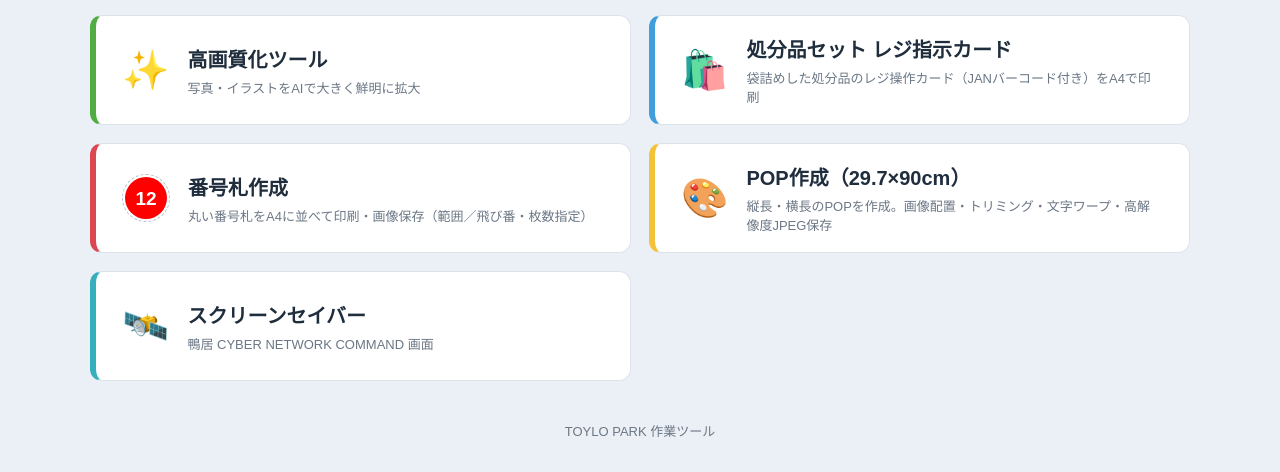
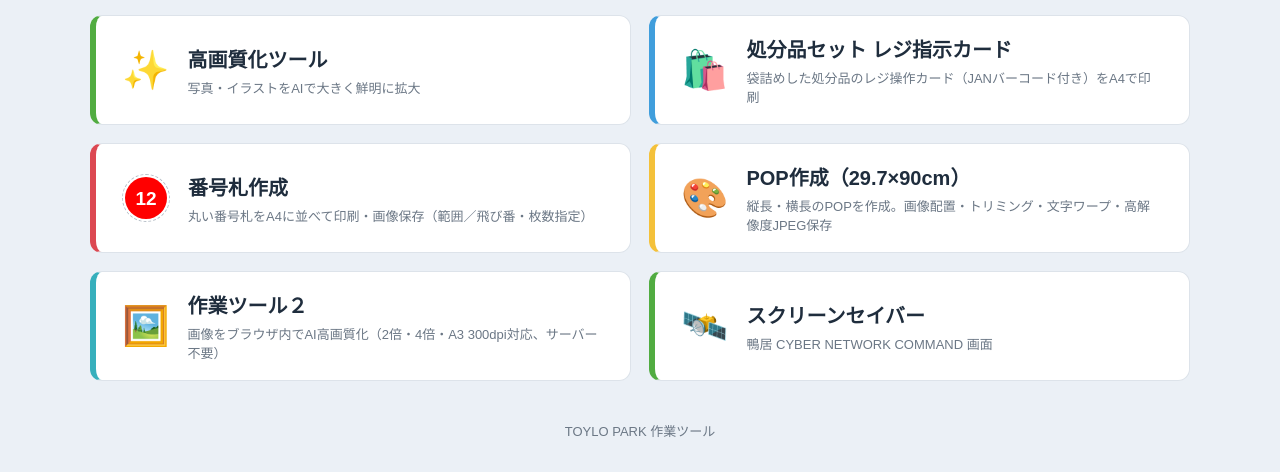
Before and after one commit to pirocchi2001/sagyo-tool, a plain HTML site: page index.html in a window 1280 px wide. Shown: the part 665-1137 px from the top of the page. Drawn offline with Linux system fonts and the light colour scheme.

Commit message:
メニューに「作業ツール２」(UPSCALE_WEB・ブラウザ内AI高画質化)を追加
Co-Authored-By: Claude Sonnet 5.5 <noreply@anthropic.com>

```diff
--- a/index.html
+++ b/index.html
@@ -127,6 +127,8 @@ const DEFAULT_ITEMS = [
    path:'https://pirocchi2001.github.io/numbertag/'},
   {icon:'🎨', name:'POP作成（29.7×90cm）', desc:'縦長・横長のPOPを作成。画像配置・トリミング・文字ワープ・高解像度JPEG保存',
    path:'https://pirocchi2001.github.io/pop-designer/'},
+  {icon:'🖼️', name:'作業ツール２', desc:'画像をブラウザ内でAI高画質化（2倍・4倍・A3 300dpi対応、サーバー不要）',
+   path:'https://pirocchi2001.github.io/UPSCALE_WEB/'},
   {icon:'🛰️', name:'スクリーンセイバー', desc:'鴨居 CYBER NETWORK COMMAND 画面',
    path:'https://pirocchi2001.github.io/sagyo-tool/network-command/'}
 ]
```
